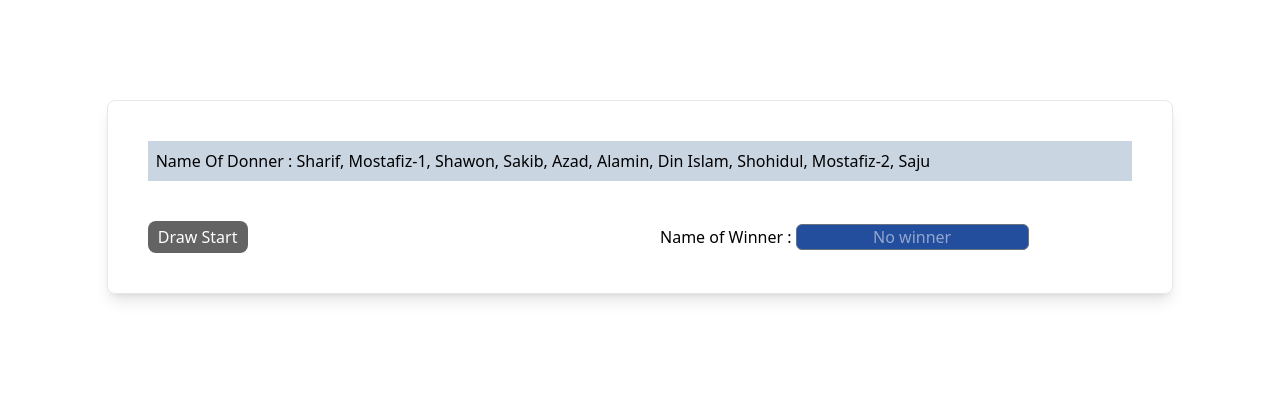
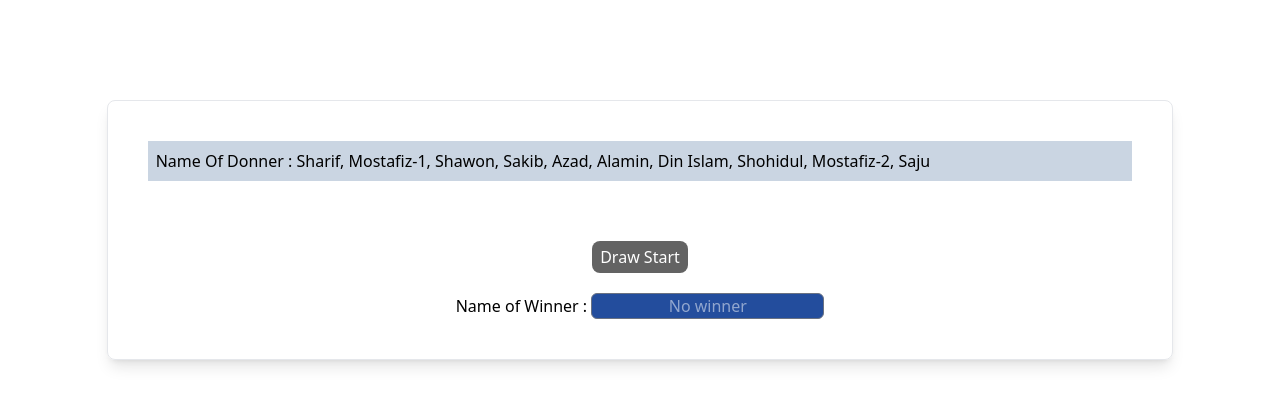
Before and after one commit to dinislam1990/draw-token, a plain HTML site: page index.html in a window 1280 px wide. Drawn offline with nearby package versions, Linux system fonts and the light colour scheme.

Commit message:
add responsive

```diff
--- a/draw.css
+++ b/draw.css
@@ -6,7 +6,7 @@
     max-width: 100px;
 }
 .btn:hover{
-    background-color: cadetblue;
+    background-color: rgb(14, 161, 88);
     /* scale: 1.1; */
     transform: scale(1.1 transform);
 }
--- a/index.html
+++ b/index.html
@@ -14,11 +14,11 @@
             <h2 class="font-medium">Name Of Donner : Sharif, Mostafiz-1, Shawon, Sakib, Azad, Alamin, Din Islam, Shohidul, Mostafiz-2, Saju</h2>
         </div>
 
-        <div class="grid md:grid-cols-2 grid-cols-1 gap-10 items-center justify-between mt-10 ">
+        <div class="flex flex-col items-center justify-between mt-10 ">
 
-                <button id="draw-btn" class="btn">Draw Start</button>
+                <button id="draw-btn" class="btn my-5">Draw Start</button>
 
-            <div>
+            <div class="">
                 <label for="show-name">Name of Winner : </label>
                 <input type="text" id="show-name" class="border-1 bg border-gray-500 rounded-md text-center" placeholder="No winner">
             </div>
```
